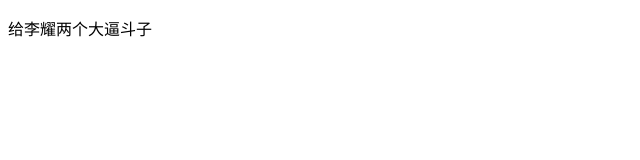
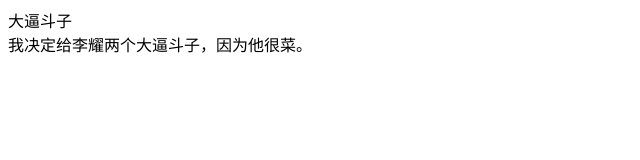
Before and after one commit to lanzhu-bingzhu/project_06_29, a plain HTML site: page index.html in a window 1280 px wide. Shown: the whole page, without its empty margins (0-640 px from the left). Drawn offline with Linux system fonts and the light colour scheme.

Commit message:
main的第二次上传

```diff
--- a/index.html
+++ b/index.html
@@ -7,8 +7,11 @@
     <title>Document</title>
 </head>
 <body>
-    <p>
-        给李耀两个大逼斗子
-    </p>
+    <div class="mian">
+        <div class="title">大逼斗子</div>
+        <div class="content">
+            我决定给李耀两个大逼斗子，因为他很菜。
+        </div>
+    </div>
 </body>
 </html>
```
